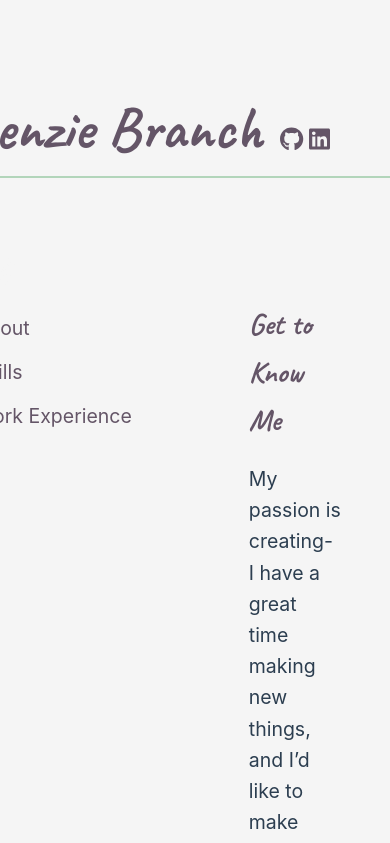
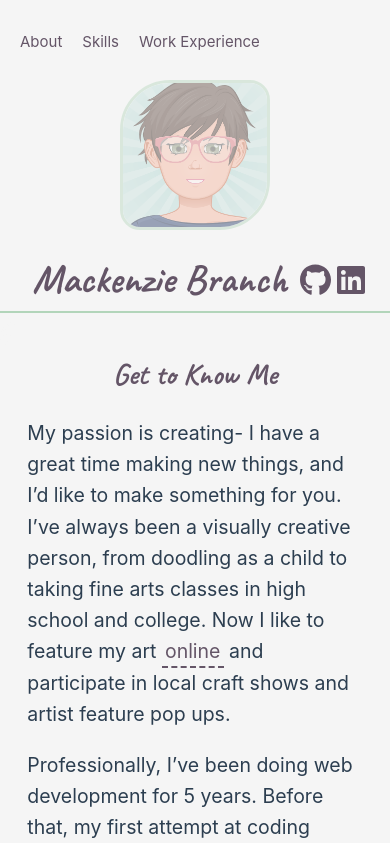
Before and after one commit to mackbra/personal-site, a Vue app in the folder mackenzie-branch/: page / in a window 390 px wide. Shown: the top 843 px of the page. Built offline with nearby package versions, Linux system fonts and the light colour scheme.

Commit message:
mobile view

```diff
--- a/mackenzie-branch/src/App.vue
+++ b/mackenzie-branch/src/App.vue
@@ -43,26 +43,13 @@ export default {
 }
 </script>
 <style scoped>
-html {
-		scroll-behavior: smooth;
-	}
-  .wrapper {
-    width:75%;
-    margin:auto;
-  }
-  .body-wrapper {
-    margin-left:200px;
-  }
-  #About {
-    margin-top:300px;
-  }
+  html {
+      scroll-behavior: smooth;
+    }
   #Skills {
     margin: 0 auto;
     display:grid;
     justify-content: center;
-  }
-  .post {
-    margin: 100px auto;
   }
   h1 {
     font-family: "Caveat", cursive;
@@ -74,4 +61,30 @@ html {
     margin: 20px auto;
     color: #645567;
   }
+  @media (min-width: 1000px) {
+    .wrapper {
+      width:75%;
+      margin:auto;
+    }
+    .body-wrapper {
+      margin-left:200px;
+    }
+    #About {
+      margin-top:300px;
+    }
+    .post {
+      margin: 100px auto;
+    }
+  }
+  @media (max-width: 999px) {
+    .body-wrapper {
+      margin: auto 7%;
+    }
+    #About {
+      margin-top:350px;
+    }
+    .post {
+      margin:30px auto;
+    }
+  }
 </style>
--- a/mackenzie-branch/src/components/Header.vue
+++ b/mackenzie-branch/src/components/Header.vue
@@ -19,17 +19,16 @@ import { faLinkedin } from '@fortawesome/free-brands-svg-icons'
         <img class="me-img" src="../assets/images/duolingoicon.png">
       </div>
     </div>
-    <div class="header-title">
-      <h1>Mackenzie Branch <a class="header-icon" href="https://github.com/mackbra" target="_blank"><FontAwesomeIcon :icon="faGithub" /></a><a class="header-icon" href="https://linkedin.com/in/mackenzie-branch" target="_blank"><FontAwesomeIcon :icon="faLinkedin" /></a></h1>
-    </div>
+    <span class="header-title">
+      <h1>Mackenzie Branch
+        <a class="header-icon" href="https://github.com/mackbra" target="_blank"><FontAwesomeIcon :icon="faGithub" /></a>
+        <a class="header-icon" href="https://linkedin.com/in/mackenzie-branch" target="_blank"><FontAwesomeIcon :icon="faLinkedin" /></a></h1>
+    </span>
   </div>
 </template>
 
 <style scoped>
 .header-wrapper {
-  display:grid;
-  padding-top:50px;
-  grid-template-columns: 150px 800px;
   justify-content: center;
   position:fixed;
   z-index: 100; /* Stay on top */
@@ -40,11 +39,11 @@ import { faLinkedin } from '@fortawesome/free-brands-svg-icons'
   background-color: whitesmoke;
   box-shadow: 10px 10px 15px 12px whitesmoke;
 }
-.header-wrapper > div {
-  text-align: center;
-  padding: 20px 0;
-  font-size: 30px;
-}
+.header-wrapper > span {
+    text-align: center;
+    padding: 20px 0;
+    margin: 0 auto;
+  }
 header {
   position:fixed;
   top: 0;
@@ -53,7 +52,6 @@ header {
   width:100%;
 }
 h1 {
-  text-align: left;
   font-family: "Caveat", cursive;
   font-optical-sizing: auto;
   font-weight: 700;
@@ -94,5 +92,34 @@ h1 {
   to {opacity: 1}
 }
 
+@media (min-width: 1000px) {
+    .header-wrapper {
+    display:grid;
+    padding-top:50px;
+    grid-template-columns: 150px 800px;
+  }
+  .header-wrapper > span {
+    padding: 20px 0;
+    font-size: 30px;
+  }
+  h1 {
+  text-align: left;
+  }
+}
 
+@media (max-width: 999px) {
+    .header-wrapper {
+    position:fixed;
+  }
+  .header-wrapper > span {
+    padding: 20px 0;
+    font-size: 20px;
+  }
+  .slideshow-container {
+    margin: 80px auto 0px;
+  }
+  .header-icon {
+    font-size:.8em;
+  }
+}
 </style>
--- a/mackenzie-branch/src/components/SideNav.vue
+++ b/mackenzie-branch/src/components/SideNav.vue
@@ -25,41 +25,16 @@ defineProps({
 </template>
 
 <style scoped>
-/* The sidebar menu */
-.sidenav {
-  width: 250px; /* Set the width of the sidebar */
-  position: fixed; /* Fixed Sidebar (stay in place on scroll) */
-  z-index: 1; /* Stay on top */
-  border-left: 3px solid #b2d5ba;
-  margin-left: -100px;
-}
 
-li {
-  margin: auto auto auto -20px;
-}
 
-li::marker {
-  margin-top:10px;
-  color: #645567;
-  font-size: 2em;
-}
 
 /* The navigation menu links */
 .sidenav a {
   margin: auto;
   text-decoration: none;
-  font-size: 1.3em;
   color: #645567;
 }
 
-/* When you mouse over the navigation links, change their color */
-.sidenav a:hover {
-  font-size: 2em;
-}
-
-.active  {
-  font-size: 2em !important;
-}
 /* Style page content */
 .main {
   margin-left: 160px; /* Same as the width of the sidebar */
@@ -71,4 +46,64 @@ li::marker {
   .sidenav {padding-top: 15px;}
   .sidenav a {font-size: 18px;}
 }
+
+@media (min-width: 1000px) {
+    /* The sidebar menu */
+    .sidenav {
+      width: 250px; /* Set the width of the sidebar */
+      position: fixed; /* Fixed Sidebar (stay in place on scroll) */
+      z-index: 1; /* Stay on top */
+      border-left: 3px solid #b2d5ba;
+      margin-left: -100px;
+    }
+    .sidenav a {
+      font-size: 1.3em;
+    }
+    li {
+      margin: auto auto auto -20px;
+    }
+
+    li::marker {
+      margin-top:10px;
+      color: #645567;
+      font-size: 2em;
+    }
+    /* When you mouse over the navigation links, change their color */
+    .sidenav a:hover {
+      font-size: 2em;
+    }
+
+    .active  {
+      font-size: 2em !important;
+    }
+}
+
+@media (max-width: 999px) {
+  .sidenav {
+      position: fixed; /* Fixed Sidebar (stay in place on scroll) */
+      z-index: 101; /* Stay on top */
+      top: 0;
+      left: 0;
+    }
+    .sidenav a {
+      font-size: 1em;
+    }
+    ul {
+      padding:10px;
+      margin-top:20px;
+    }
+    li {
+      list-style-type:none;
+      display: inline;
+      padding:7px;
+    }
+    /* When you mouse over the navigation links, change their color */
+    .sidenav a:hover {
+      font-size: 1.3em;
+    }
+
+    .active  {
+      font-size: 1.3em !important;
+    }
+}
 </style>
--- a/mackenzie-branch/src/components/Skills.vue
+++ b/mackenzie-branch/src/components/Skills.vue
@@ -5,7 +5,7 @@ import { faLinkedin } from '@fortawesome/free-brands-svg-icons'
 </script>
 <template>
       <div class="skills-wrapper">
-        <div class="first-set">
+        <div class="first-set set-container">
           <span class="container">
             <img src="../assets/icons/icons8-html-5.svg" alt="HTML-5" loading="lazy" class="icon icon-card"/>
             <div class="overlay">
@@ -79,11 +79,6 @@ import { faLinkedin } from '@fortawesome/free-brands-svg-icons'
   .skills-wrapper img {
     padding: 1.25rem;
   }
-
-  .icon {
-    width: 11.875rem;
-    height: 11.25rem;
-  }
   .icon-card {
     background-color: #fff;
     border-radius: 11px;
@@ -134,4 +129,21 @@ import { faLinkedin } from '@fortawesome/free-brands-svg-icons'
   transform: translate(-50%, -50%);
   text-align: center;
 }
+
+@media (min-width: 1000px) {
+    .icon {
+      width: 11.875rem;
+      height: 11.25rem;
+    }
+  }
+  @media (max-width: 999px) {
+    .icon {
+      width: 6.875rem;
+      height: 6.25rem;
+      margin: 10%;
+    }
+    .set-container {
+      justify-content: center;
+    }
+  }
 </style>
--- a/mackenzie-branch/src/components/Work.vue
+++ b/mackenzie-branch/src/components/Work.vue
@@ -61,14 +61,6 @@
 
 <script>
 export default {
-  data() {
-    return {
-      about: false,
-      skills: false,
-      work: false,
-    }
-  },
-
   methods: {
     open_in_new_window(id, new_page_title, features) {
       var new_window;
@@ -92,14 +84,10 @@ export default {
 <style scoped>
   .work-wrapper {
     position: relative;
-    height: 300px;
-    width: 100%;
     background-color: #fff;
     border-radius: 11px;
     box-shadow: 0 3px 10px lightgray;
     margin: 10px;
-    overflow:hidden;
-
   }
 
 .image {
@@ -108,6 +96,26 @@ export default {
   height: 300px;
   transition: 1s ease;
 }
+
+.work-wrapper:hover .overlay {
+  opacity: 1;
+}
+
+[data-new-window] {
+    display: none;
+}
+::-webkit-scrollbar {
+    width: 0px;
+    background: transparent; /* make scrollbar transparent */
+}
+
+@media (min-width: 1000px) {
+  .work-wrapper {
+    position: relative;
+    height: 300px;
+    width: 100%;
+    overflow:scroll;
+  }
   .work-img-wrapper {
     z-index: 100; /* Stay on top */
     width: 33%;
@@ -115,6 +123,12 @@ export default {
     overflow:hidden;
     transition: 1s ease;
   }
+
+  .work-img-wrapper:hover {
+    width: 100%;
+    position:absolute;
+  }
+
 .overlay {
     width: 67%;
     position: absolute;
@@ -123,14 +137,6 @@ export default {
     top: 0%;
     left: 33%;
 }
-.work-img-wrapper:hover {
-  width: 100%;
-  position:absolute;
-}
-.work-wrapper:hover .overlay {
-  opacity: 1;
-}
-
 .text {
     position: absolute;
     padding: 10px 20px 10px 10px;
@@ -142,11 +148,28 @@ export default {
   margin-top: 15px;
   padding-right:20px;
 }
-[data-new-window] {
-    display: none;
 }
-::-webkit-scrollbar {
-    width: 0px;
-    background: transparent; /* make scrollbar transparent */
+  @media (max-width: 999px) {
+  .work-wrapper {
+    position: relative;
+    width: 100%;
+    height:auto;
+    margin:40px auto;
   }
+  .work-img-wrapper {
+  z-index: 100; /* Stay on top */
+  width: 100%;
+  transition: 1s ease;
+  overflow:hidden;
+  }
+  .image {
+    width:100%;
+    height:auto;
+    border-radius: 11px 11px 0px 0px;
+  }
+.text {
+    padding: 10px 20px 10px 10px;
+}
+  }
+
 </style>
```
Lines whose indentation alone changed are shown as unchanged.
